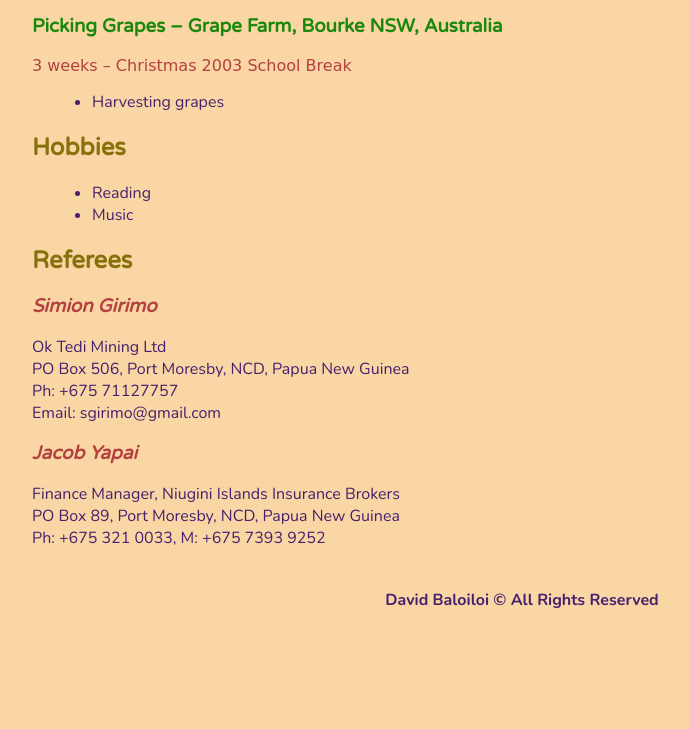
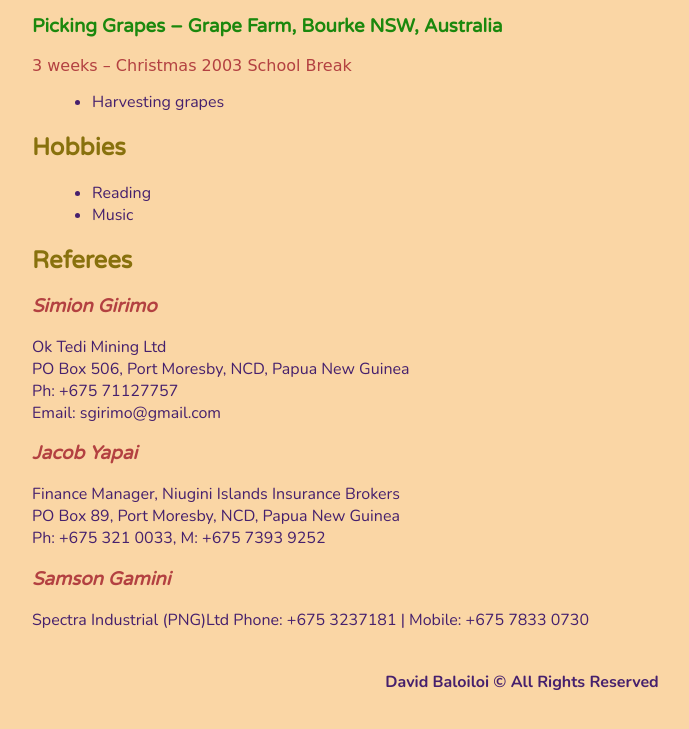
Before and after one commit to 2024dav/html-davidbcv, a plain HTML site: page index.html in a window 1280 px wide. Shown: the part 2360-3089 px from the top of the page, without its empty margins (118-807 px from the left). Before the commit the page ends 3011 px from the top, so only its background shows below. Drawn offline with nearby package versions, Linux system fonts and the light colour scheme; a web font is replaced by a local one.

Commit message:
Update index.html

```diff
--- a/index.html
+++ b/index.html
@@ -178,6 +178,12 @@
                Ph: +675 321 0033, M: +675 7393 9252
             </p>
         </article>
+         <article class="referee">
+            <h3>Samson Gamini</h3>
+            <p>Spectra Industrial (PNG)Ltd
+               Phone: +675 3237181 | Mobile: +675 7833 0730
+            </p>
+        </article>
     </section>
 
     <footer>
```
